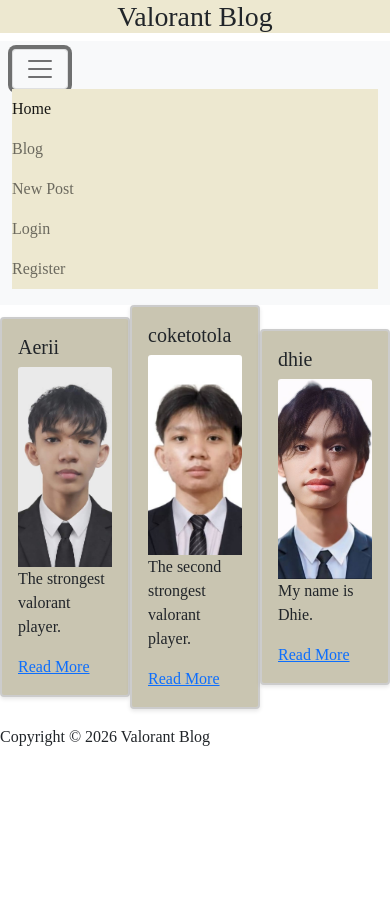
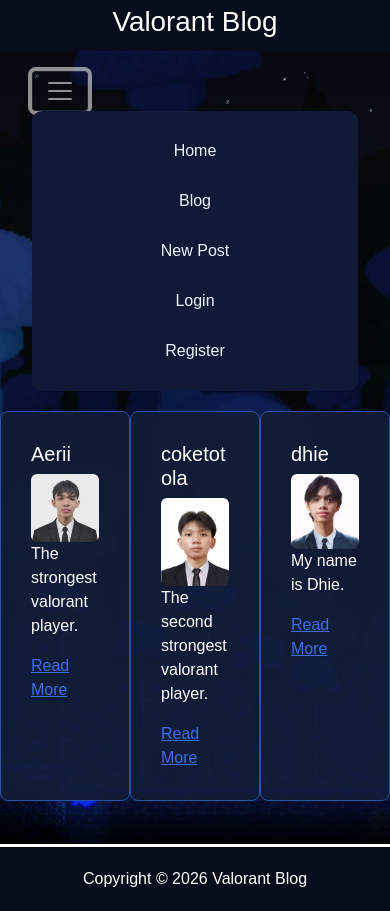
Before and after one commit to aerii-soec/porfolio-3, a plain HTML site: page index.html in a window 390 px wide. Both pictures are taken after a click on the button "Toggle navigation". Before the commit the page ends 844 px from the top, so only its background shows below. Drawn offline with nearby package versions, Linux system fonts and the light colour scheme.

Commit message:
Final shi

```diff
--- a/index.html
+++ b/index.html
@@ -10,11 +10,12 @@
     <link rel="stylesheet" href="style.css">
     <title>Valorant Blog</title>
   </head>
+  <body>
     <header>
       <h1>Valorant Blog</h1>
     </header>
-  <body>
-    <nav class="navbar navbar-expand-lg navbar-light bg-light">
+    <main class="content-wrapper">
+      <nav class="navbar navbar-expand-lg navbar-dark">
       <div class="container-fluid">
           <button class="navbar-toggler" type="button" data-bs-toggle="collapse" data-bs-target="#navbarSupportedContent" aria-controls="navbarSupportedContent" aria-expanded="false" aria-label="Toggle navigation">
           <span class="navbar-toggler-icon"></span>
@@ -67,8 +68,9 @@
           </div>
       </div>
       <script src="https://cdn.jsdelivr.net/npm/bootstrap@5.0.2/dist/js/bootstrap.bundle.min.js" integrity="sha384-MrcW6ZMFYlzcLA8Nl+NtUVF0sA7MsXsP1UyJoMp4YLEuNSfAP+JcXn/tWtIaxVXM" crossorigin="anonymous"></script>
-  </body>
+    </main>
     <footer>
       <p>Copyright &copy; 2026 Valorant Blog</p>
     </footer>
+  </body>
 </html>
--- a/style.css
+++ b/style.css
@@ -1,27 +1,170 @@
+/* RESET */
 * {
-    font-family: 'Times New Roman', Times, serif;
+    margin: 0;
+    padding: 0;
+    box-sizing: border-box;
 }
+
+body {
+    font-family: Arial;
+    background-image: url('background.jpg');
+    background-size: cover;
+    background-position: center;
+    background-attachment: fixed;
+    color: white;
+
+    min-height: 100vh;
+    display: flex;
+    flex-direction: column;
+}
+/* MAIN CONTENT WRAPPER */
+.content-wrapper {
+    flex: 1;
+}
+
+/* HEADER */
 header {
-  background-color: #EDE8D0;
-  font-size: 5px;
-  text-align: center;
+    background-color: #080D1C;
+    text-align: center;
+    padding: 5px;
 }
+
+header h1 {
+    color: white;
+}
+
+/* NAVBAR */
+.navbar {
+    background-color: transparent !important;
+    padding: 20px;
+}
+
 .navbar-nav {
-    margin: auto;
-    background-color: #EDE8D0;
+    background-color: #101A36;
+    padding: 15px;
+    border-radius: 10px;
+    margin: auto !important;
+}
 
+.navbar-nav a {
+    color: #EAF2FF !important;
 }
-.nav-link:hover {
-    background-color: #787569;
+
+.navbar-nav a:hover {
+    color: #3D6FE8 !important;
 }
-.card{
-    background-color: #C9C5B1;
-    border: 2px solid #ccc;
-    box-shadow: 0 2px 4px rgba(0,0,0,0.1);
-    margin: auto;
+
+/* CARDS */
+.d-flex {
+    display: flex;
+    gap: 0;
+    width: 100%;
 }
-img {
-    height: 200px;
-    width: 200px;
+
+.card {
+    background-color: rgba(17, 28, 53, 0.95);
+    border: 1px solid #2455A6;
+    border-radius: 8px;
+    margin: 0;
+    width: 33.333% !important;
+}
+
+.card-body {
+    padding: 30px;
+}
+
+.card-img-top {
+    width: 100% !important;
+    height: 225px !important;
     object-fit: cover;
+    border-radius: 6px;
 }
+
+.card-title {
+    color: white;
+}
+
+.card-text {
+    color: white;
+}
+
+.card-link {
+    color: #3D6FE8 !important;
+}
+.text-center {
+    text-align: center;
+}
+.container {
+    padding: 20px;
+    margin: 20px auto;
+    max-width: 800px;
+    background-color: rgba(17, 28, 53, 0.95);
+    border: 1px solid #2455A6;
+    border-radius: 10px;
+}
+.des {
+    background-color: rgba(17, 28, 53, 0.95);
+    border: 1px solid #2455A6;
+}
+form {
+    background-color: rgba(17, 28, 53, 0.95);
+    border: 1px solid #2455A6;
+    border-radius: 10px;
+    padding: 30px;
+    width: 90%;
+    max-width: 500px;
+    margin: 10px auto;
+}
+
+form input,
+form textarea {
+    width: 100%;
+    padding: 10px;
+    margin-top: 8px;
+    margin-bottom: 15px;
+    border: 1px solid #ccc;
+    border-radius: 5px;
+}
+
+form textarea {
+    min-height: 120px;
+    resize: vertical;
+}
+
+/* FOOTER */
+footer {
+    background-color: #080D1C;
+    color: white;
+    text-align: center;
+    padding: 20px;
+    margin-top: 30px;
+}
+
+footer p {
+    margin: 0;
+}
+
+/* MOBILE */
+@media (max-width: 768px) {
+
+    .navbar-nav {
+        text-align: center;
+    }
+
+    .navbar-nav .nav-item {
+        margin: 5px 0;
+    }
+
+    .d-flex {
+        flex-direction: column;
+    }
+
+    .card {
+        width: 100% !important;
+    }
+
+    .card-img-top {
+        height: auto !important;
+        max-height: 300px;
+    }
+}
```
Also changed, not shown: login.html (+7 -4 lines), post-new.html (+7 -4 lines), post.html (+26 -6 lines), register.html (+7 -4 lines), background.jpg (added). Lines whose indentation alone changed are shown as unchanged.
